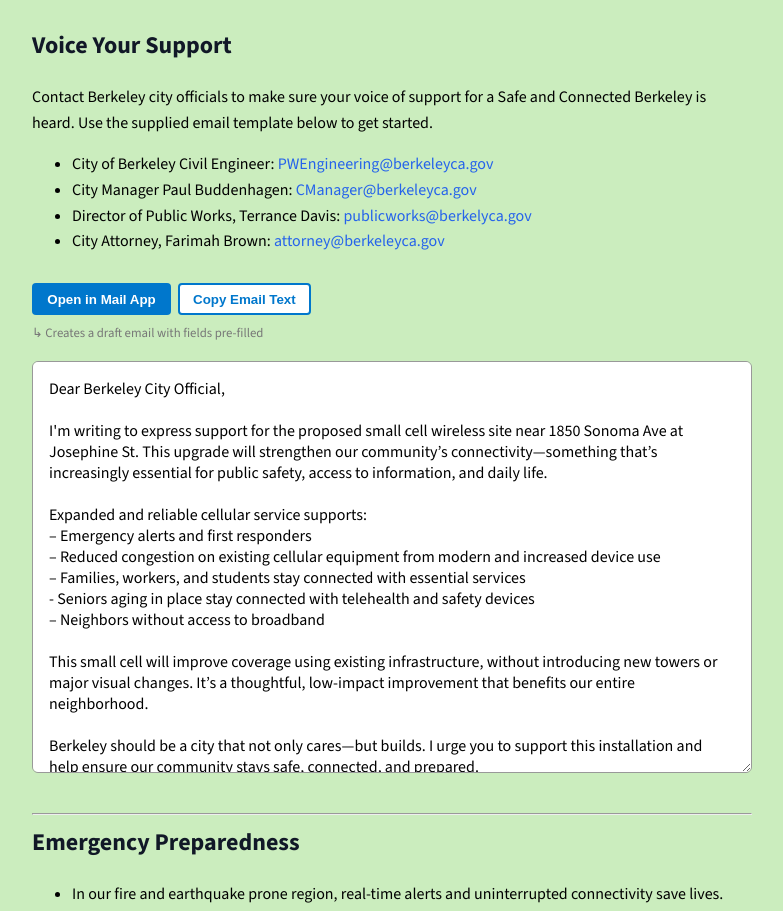
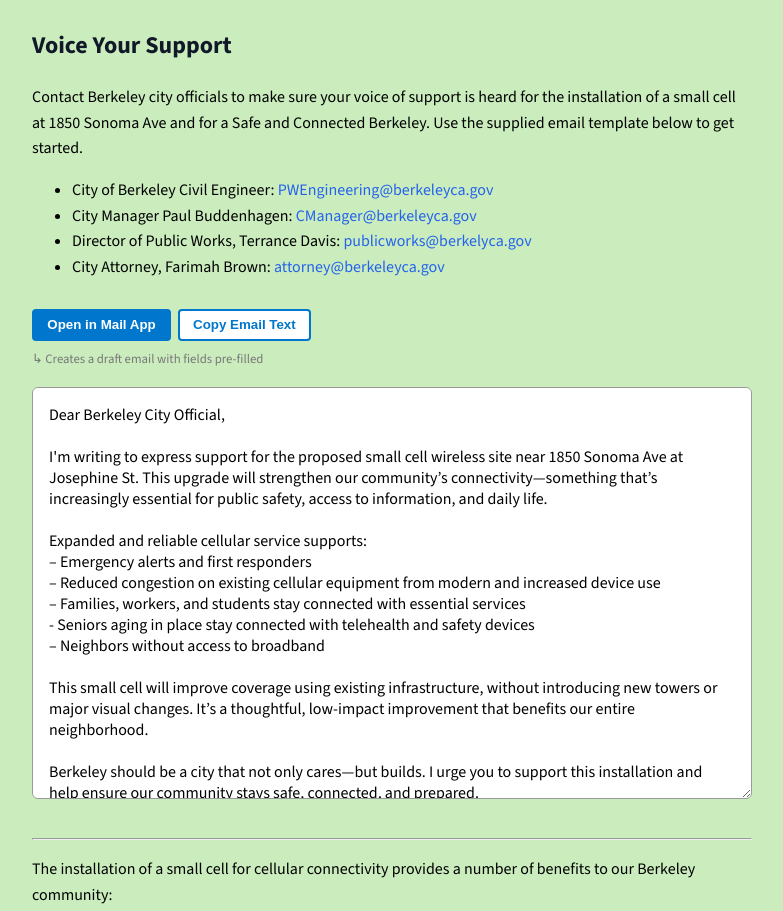
Before and after one commit to scberkeley/safeconnectedberkeley.org, a plain HTML site: page index.html in a window 1280 px wide. Shown: the part 278-1189 px from the top of the page, without its empty margins (248-1031 px from the left). Drawn offline with nearby package versions, Linux system fonts and the light colour scheme.

Commit message:
Update index.html

```diff
--- a/index.html
+++ b/index.html
@@ -170,7 +170,7 @@
   <main>
     <section>
         <h2>Voice Your Support</h2>
-        <p>Contact Berkeley city officials to make sure your voice of support for a Safe and Connected Berkeley is heard. Use the supplied email template below to get started.</p>
+        <p>Contact Berkeley city officials to make sure your voice of support is heard for the installation of a small cell at 1850 Sonoma Ave and for a Safe and Connected Berkeley. Use the supplied email template below to get started.</p>
         <ul>
             <li>City of Berkeley Civil Engineer: <a href="mailto:PWEngineering@berkeleyca.gov">PWEngineering@berkeleyca.gov</a></li>
             <li>City Manager Paul Buddenhagen: <a href="mailto:CManager@berkeleyca.gov">CManager@berkeleyca.gov</a></li>
@@ -199,9 +199,13 @@ This small cell will improve coverage using existing infrastructure, without int
 
 Berkeley should be a city that not only cares—but builds. I urge you to support this installation and help ensure our community stays safe, connected, and prepared.
         </textarea>
-            </section>
+    </section>
 
     <hr />
+
+    <section>
+        <p>The installation of a small cell for cellular connectivity provides a number of benefits to our Berkeley community:</p>
+    </section>
 
     <section>
       <h2>Emergency Preparedness</h2>
```
